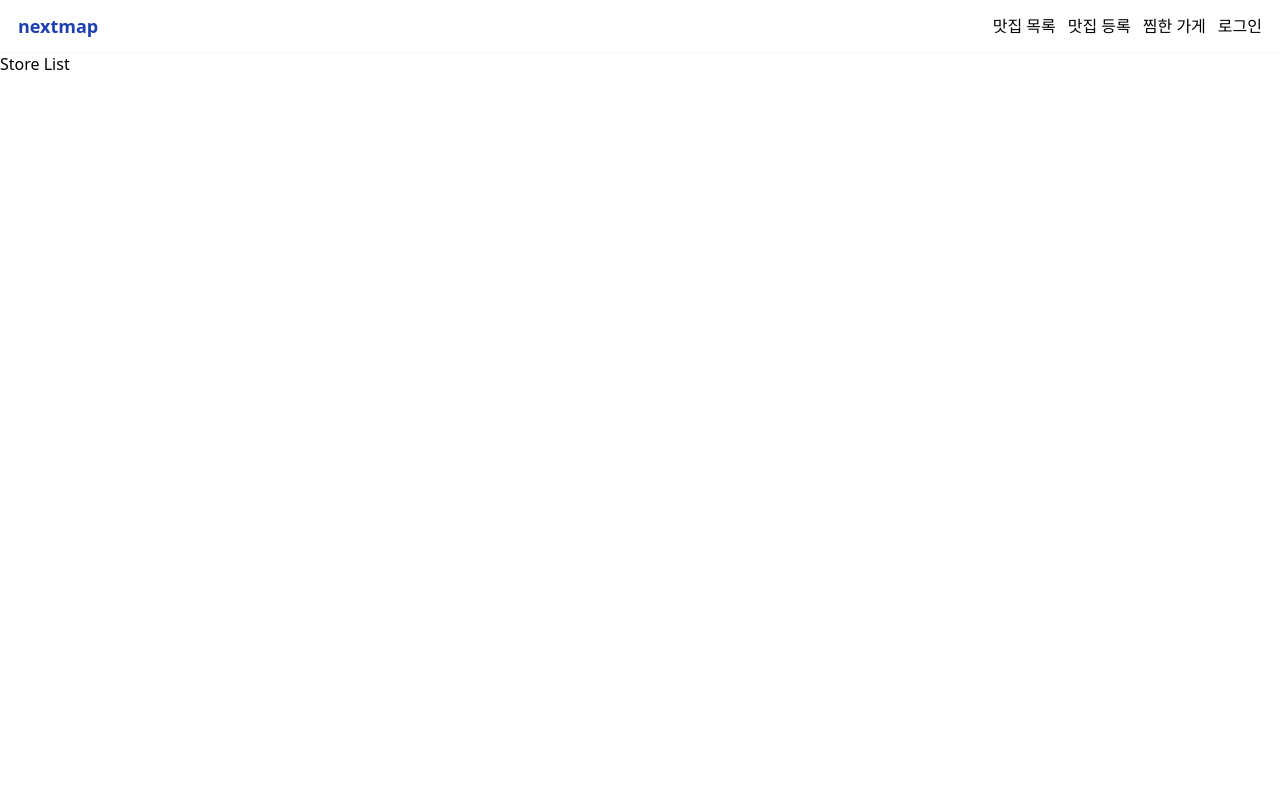
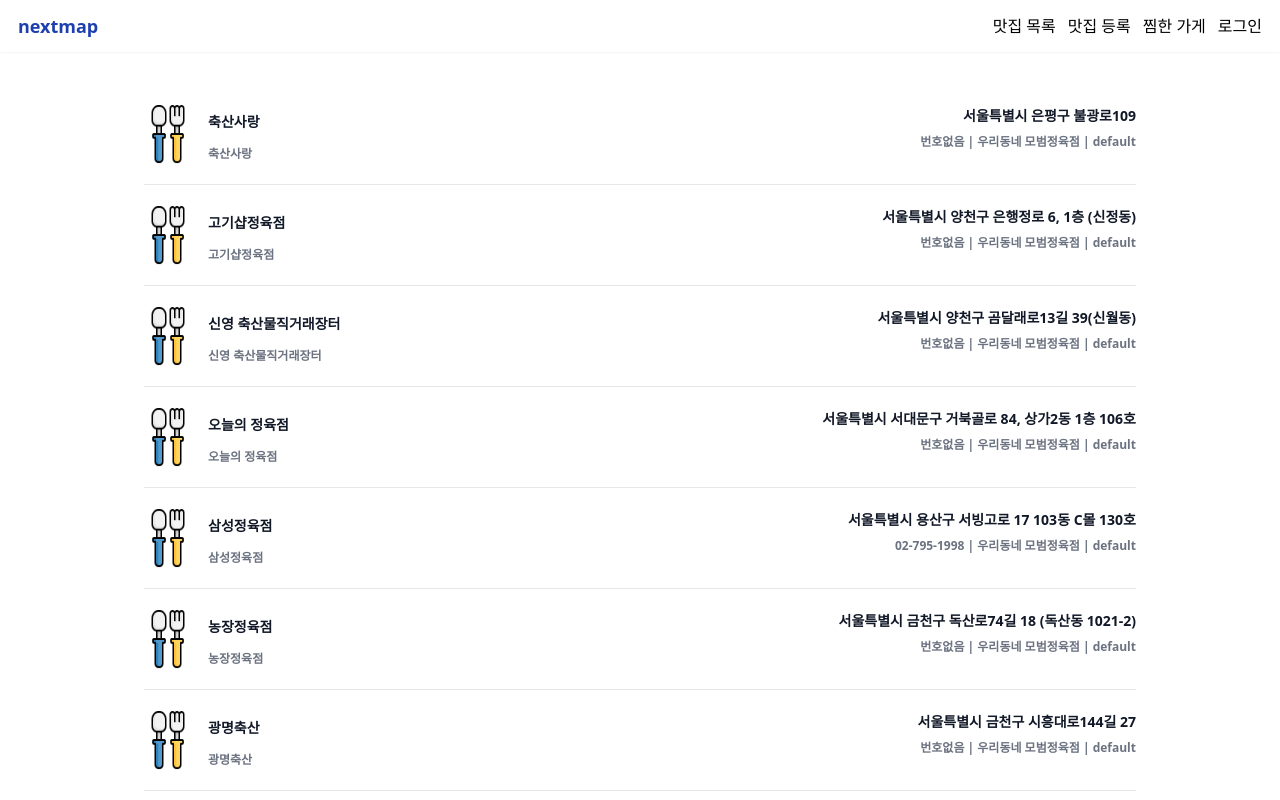
Before and after one commit to ireneeming/next-map-proj, a Next.js app: page /stores in a window 1280 px wide. Shown: the top 800 px of the page. Built offline with nearby package versions, Linux system fonts and the light colour scheme; no server answers.

Commit message:
✨ : getServerSide, getStaticProps 사용해보기

```diff
--- a/src/components/Markers.tsx
+++ b/src/components/Markers.tsx
@@ -2,18 +2,18 @@
 
 interface MarkersProps {
  map: any;
- storeData: any[];
+ stores: any[];
  setCurrentStore: Dispatch<SetStateAction<any>>;
 }
 
 export default function Markers({
  map,
- storeData,
+ stores,
  setCurrentStore,
 }: MarkersProps) {
  const loadKakaoMarkers = useCallback(() => {
   if (map) {
-   storeData.map((store) => {
+   stores.map((store) => {
     // 마커가 표시될 위치입니다
 
     const imageSrc = store?.bizcnd_code_nm
@@ -72,7 +72,7 @@
     });
    });
   }
- }, [map, setCurrentStore, storeData]);
+ }, [map, setCurrentStore, stores]);
 
  useEffect(() => {
   loadKakaoMarkers();
--- /dev/null
+++ b/src/pages/api/stores.ts
@@ -0,0 +1,13 @@
+import type { NextApiRequest, NextApiResponse } from "next";
+import { StoreType } from "@/interface";
+
+export default async function handler(
+ req: NextApiRequest,
+ res: NextApiResponse<StoreType[]>
+) {
+ const stores = (await import("../../data/store_data.json"))[
+  "DATA"
+ ] as StoreType[];
+
+ res.status(200).json(stores);
+}
--- a/src/pages/index.tsx
+++ b/src/pages/index.tsx
@@ -2,19 +2,29 @@
 import Markers from "@/components/Markers";
 import StoreBox from "@/components/StoreBox";
 import * as stores from "@/data/store_data.json";
+import { StoreType } from "@/interface/index";
 import { useState } from "react";
 
-export default function Home() {
+export default function Home({ stores }: { stores: StoreType[] }) {
  const [map, setMap] = useState(null);
  const [currentStore, setCurrentStore] = useState(null);
- const storeData = stores["DATA"];
 
- console.log(currentStore);
  return (
   <>
    <Map setMap={setMap} />
-   <Markers storeData={storeData} map={map} setCurrentStore={setCurrentStore} />
+   <Markers stores={stores} map={map} setCurrentStore={setCurrentStore} />
    <StoreBox store={currentStore} setStore={setCurrentStore} />
   </>
  );
 }
+
+export async function getStaticProps() {
+ const stores = await fetch(
+  `${process.env.NEXT_PUBLIC_API_URL}/api/stores`
+ ).then((res) => res.json());
+
+ return {
+  props: { stores },
+  revalidate: 60 * 60,
+ };
+}
--- a/src/pages/stores/index.tsx
+++ b/src/pages/stores/index.tsx
@@ -1,7 +1,54 @@
-export default function StoreListPage() {
+import { StoreType } from "@/interface/index";
+import Image from "next/image";
+
+export default function StoreListPage({ stores }: { stores: StoreType[] }) {
  return (
-  <div>
-   <h1>Store List</h1>
+  <div className="px-4  md:max-w-5xl mx-auto py-8">
+   <ul className="divide-y devide-gray-100" role="list">
+    {stores?.map((store, idx) => (
+     <li className="flex justify-between gap-x-6 py-5" key={idx}>
+      <div className="flex gap-x-4">
+       <Image
+        src={
+         store?.bizcnd_code_nm
+          ? `/images/markers/${store?.bizcnd_code_nm}.png`
+          : "/images/markers/default.png"
+        }
+        width={48}
+        height={48}
+        alt="아이콘이미지"
+       />
+       <div>
+        <div className="text-sm font-semibold leading-9 text-gray-900">
+         {store?.upso_nm}
+        </div>
+        <div className="mt-1 text-xs truncate font-semibold leading-5 text-gray-500">
+         {store?.upso_nm}
+        </div>
+       </div>
+      </div>
+      <div className="hidden sm:flex sm:flex-col sm:items-end">
+       <div className="text-sm font-semibold leading-6 text-gray-900">
+        {store?.rdn_code_nm}
+       </div>
+       <div className="mt-1 text-xs truncate font-semibold leading-5 text-gray-500">
+        {store?.tel_no || "번호없음"} | {store?.crtfc_gbn_nm} |{" "}
+        {store?.bizcnd_code_nm}
+       </div>
+      </div>
+     </li>
+    ))}
+   </ul>
   </div>
  );
 }
+
+export async function getServerSideProps() {
+ const stores = await fetch(
+  `${process.env.NEXT_PUBLIC_API_URL}/api/stores`
+ ).then((res) => res.json());
+
+ return {
+  props: { stores },
+ };
+}
```
